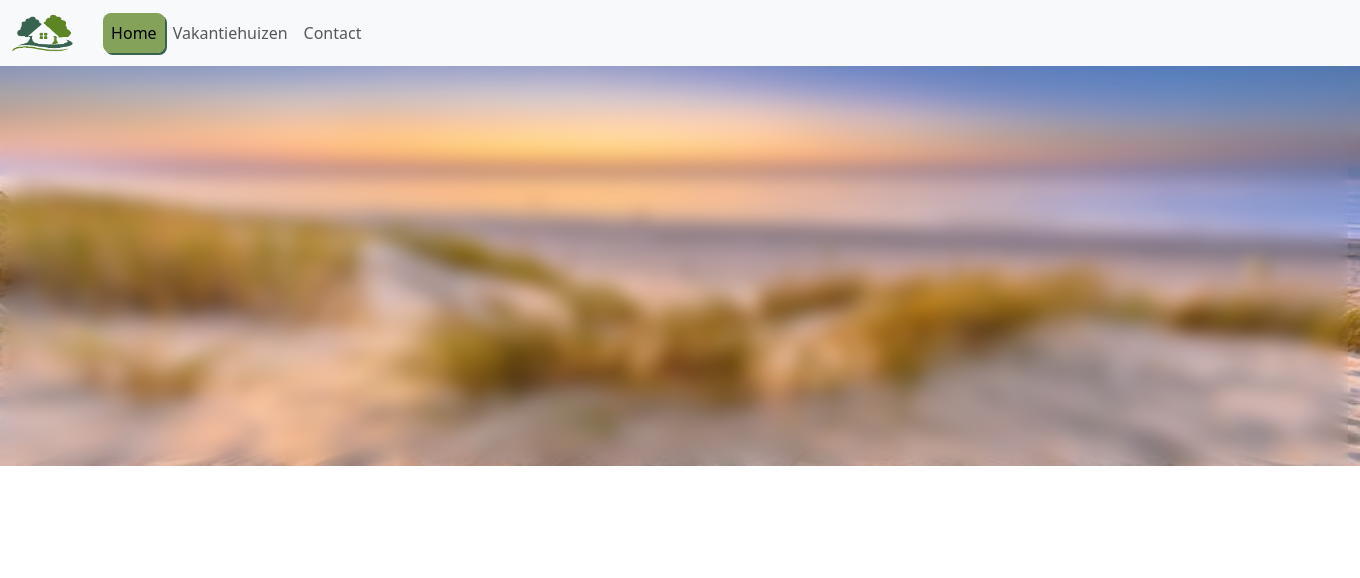
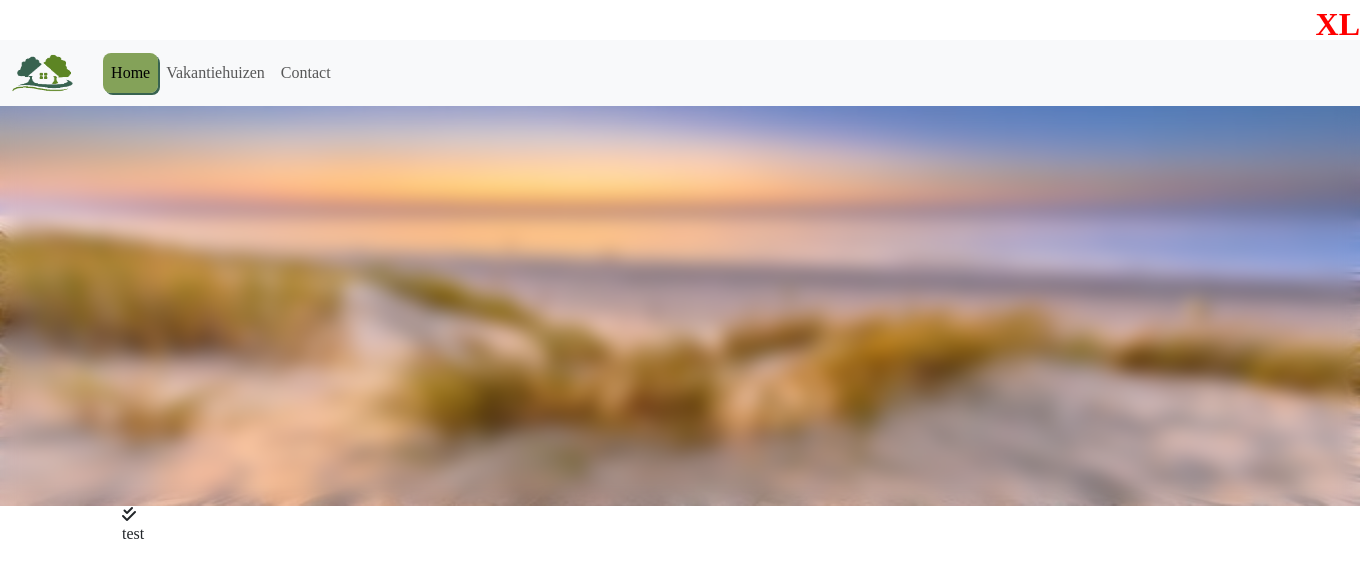
Before and after one commit to KevinTommy1/Vakantiehuizen, a PHP site: page / in a window 1360 px wide; the page is wider, and only the part inside the window is pictured. Shown: the top 578 px of that part. Run offline with PHP 8.4, Linux system fonts and the light colour scheme; data that the repository does not hold is empty; some libraries are stand-ins or nearby versions; some web fonts are replaced.

Commit message:
Added fuckall, I dont remember what everything was I changed, pretty sure I added the logic for getting things out of a database

```diff
--- a/content/home.php
+++ b/content/home.php
@@ -5,20 +5,33 @@
         </div>
         <div class="child blurbackground cover-img">
             <?php
-            $sql = "SELECT titel, pagina, tekst FROM teksten";
-
             // Execute the query and fetch the results
-            $sys = $conn->query($sql);
+            $sys = $conn->query("SELECT titel, pagina, tekst FROM teksten");
             $results = $sys->fetchAll(PDO::FETCH_ASSOC);
 
             // Loop through the results and print the desired columns
             foreach ($results as $row) {
                 if ($row['pagina'] == $link) {
-                    echo "<h1 class='ps-4 pe-4 cover-img'>" . $row['titel'] . "</h1>";
-                    echo "</div></div><div class='row'>";
-                    echo "<p class='ps-4 pe-4'>" . $row['tekst'] . "</p>";
+                    echo "<h1 class='titel'>" . $row['titel'] . "</h1>";
                 }
             }
             ?>
         </div>
     </div>
+    <div class="row">
+        <div class="col">
+            <div class="container">
+                <i class="fa-solid fa-check-double d-flex"></i><p class="d-flex">test</p>
+            </div>
+        </div>
+    </div>
+    <div class='row'>
+        <?php
+        foreach ($results as $row) {
+            if ($row['pagina'] == $link) {
+                echo "<p class='ps-4 pe-4'>" . $row['tekst'] . "</p>";
+            }
+        }
+        ?>
+    </div>
+</div>
--- /dev/null
+++ b/css/bootstrap-breakpoint.css
@@ -0,0 +1,51 @@
+body {
+  margin-top: 40px; /* This margin just makes the text easier to read. You can remove it if you want since it can mess with your other styles. */
+}
+
+body::before {
+  content: "XS";
+  color: red;
+  font-size: 2rem;
+  font-weight: bold;
+  position: fixed;
+  top: 0;
+  right: 0;
+}
+
+/* This box class is purely used for explaining how the bootstrap grid system works. */
+.box {
+  background-color: lightblue;
+  border: 1px solid blue;
+  min-height: 50px;
+  font-size: 2rem;
+}
+
+@media (min-width: 576px) {
+  body::before {
+    content: "SM";
+  }
+}
+
+@media (min-width: 768px) {
+  body::before {
+    content: "MD";
+  }
+}
+
+@media (min-width: 992px) {
+  body::before {
+    content: "LG";
+  }
+}
+
+@media (min-width: 1200px) {
+  body::before {
+    content: "XL";
+  }
+}
+
+@media (min-width: 1400px) {
+  body::before {
+    content: "XXL";
+  }
+}
--- a/css/style.css
+++ b/css/style.css
@@ -1,8 +1,11 @@
 html, body {
     margin: 0;
     padding: 0;
-    width: 100%;
     overflow-x: hidden;
+    font-size:2vh;
+    font-family: 'BPGArialRegular';
+    font-weight: normal;
+    font-style: normal;
   }
 
 .logo {
@@ -23,15 +26,22 @@ html, body {
 }
 
 .background-img {
-    height: 50vh;
-    width: 105vw;
+    height: clamp(300px,50vh,700px);
+    width: 100vw;
 }
 
 .cover-img {
-    height:50vh;
+    left:0px;
+    height:clamp(300px,50vh,700px);
     width:100vw;
 }
 
 .blurbackground {
     backdrop-filter: blur(9px);
 }
+
+.titel {
+    padding-left:5vw !important;
+    padding-right:5vw !important;
+    padding-top:clamp(70px,15vh,900px) !important;
+}
--- a/index.php
+++ b/index.php
@@ -2,13 +2,22 @@
 <html>
 
 <head>
+    <!-- Bootstrap -->
     <link href="https://cdn.jsdelivr.net/npm/bootstrap@5.3.0-alpha1/dist/css/bootstrap.min.css" rel="stylesheet"
         integrity="sha384-GLhlTQ8iRABdZLl6O3oVMWSktQOp6b7In1Zl3/Jr59b6EGGoI1aFkw7cmDA6j6gD" crossorigin="anonymous">
     <script src="https://cdn.jsdelivr.net/npm/bootstrap@5.3.0-alpha1/dist/js/bootstrap.bundle.min.js"
         integrity="sha384-w76AqPfDkMBDXo30jS1Sgez6pr3x5MlQ1ZAGC+nuZB+EYdgRZgiwxhTBTkF7CXvN"
         crossorigin="anonymous"></script>
 
+    <!-- FontAwsome -->
+    <script src="https://kit.fontawesome.com/65f6b022d7.js" crossorigin="anonymous"></script>
+
+    <!-- Stylesheet links -->
     <link href="css/style.css" rel="stylesheet">
+    <link href="css/bootstrap-breakpoint.css" rel="stylesheet">
+
+    <!-- Fonts -->
+    <link rel="stylesheet" media="screen" href="https://fontlibrary.org//face/geo-1" type="text/css"/>
 
     <?php
     include('config/db_config.php');
@@ -20,6 +29,9 @@
     <header>
         <?php
         include('content/navbar.php');
+        ?>
+    </header>
+    <?php
     $link = isset($_GET['link']) ? $_GET['link'] : 'home';
     if ($link == 'home') {
         include 'content/home.php';
@@ -29,7 +41,6 @@
         include 'content/contact.php';
     }
     ?>
-    </header>
 </body>
 
 </html>
```
Also changed, not shown: config/db_config.php (+4 -4 lines), content/navbar.php (+10 -7 lines), content/vakantiehuizen.php (+4 -5 lines). Lines whose indentation alone changed are shown as unchanged.
